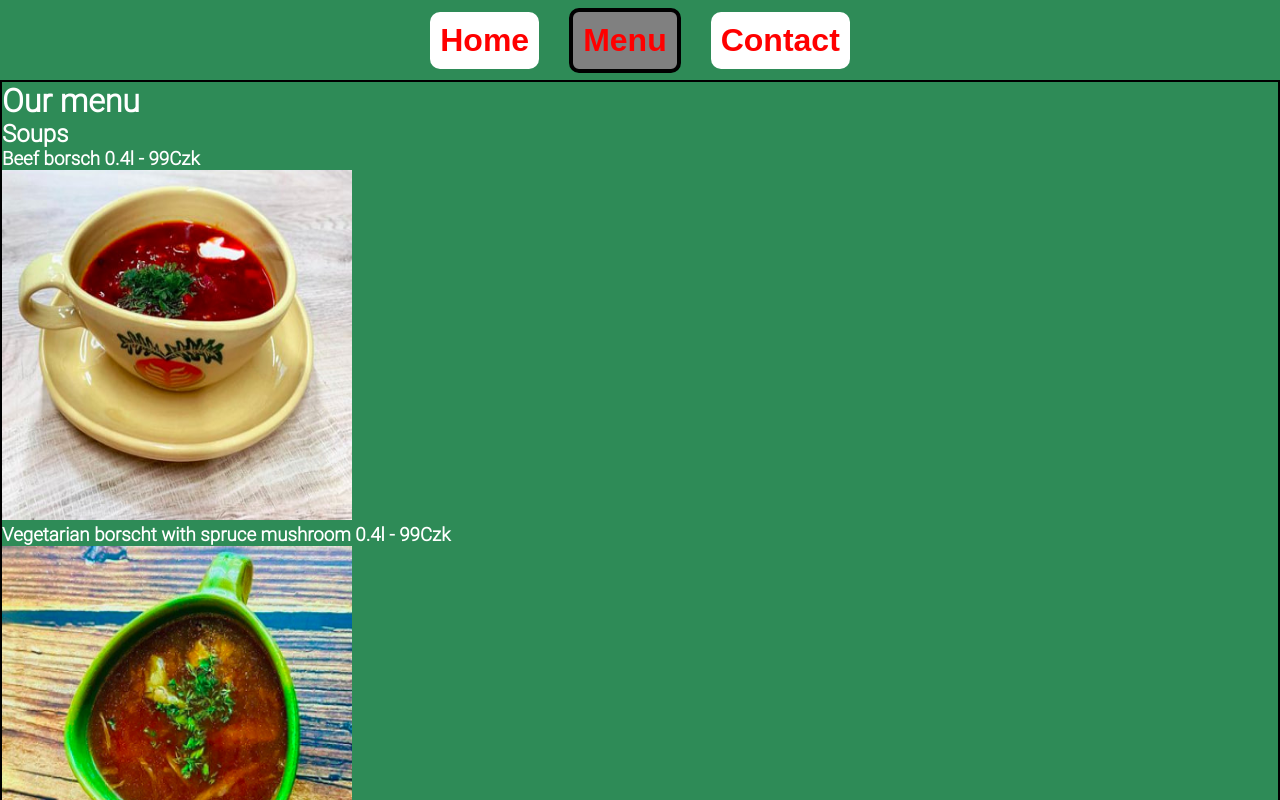
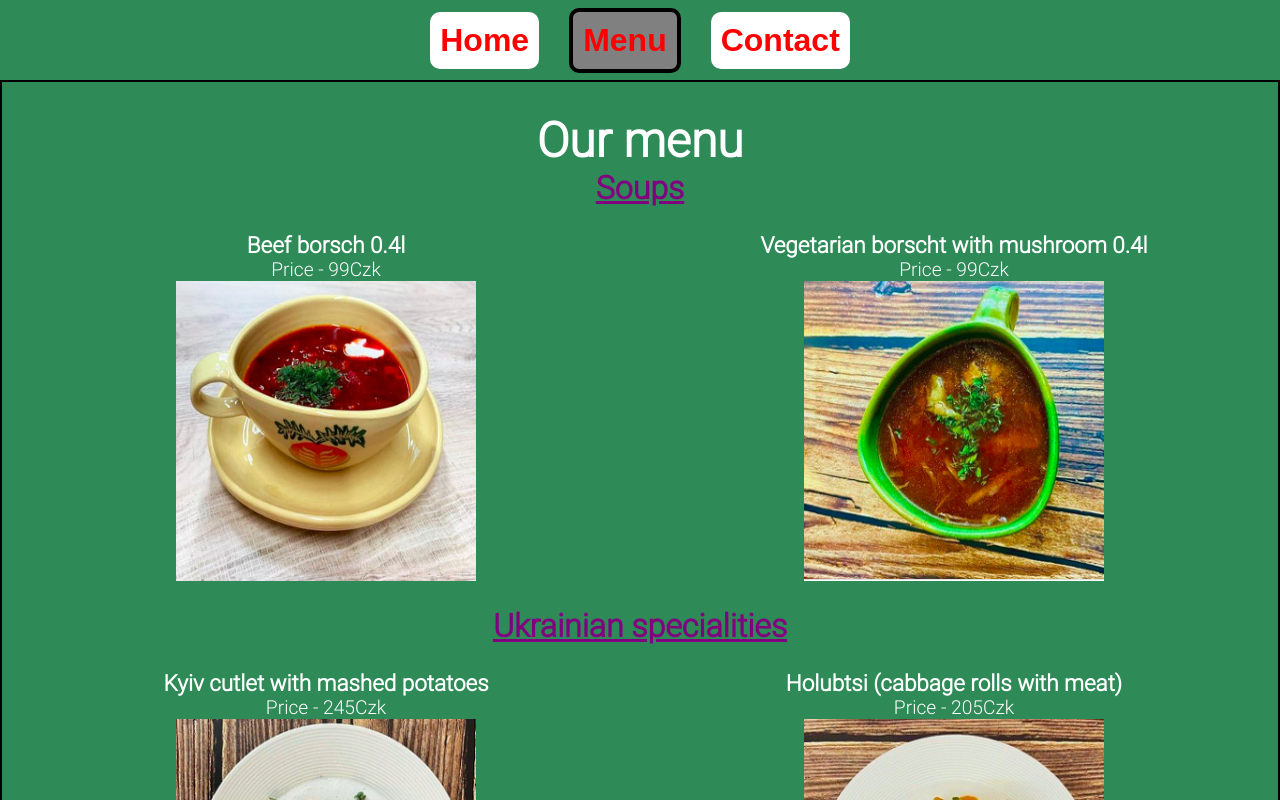
Before and after one commit to silenceinspace/Restaurant-page, a website with bundled scripts: page dist/index.html in a window 1280 px wide. Both pictures are taken after a click on the button "Menu". Shown: the top 800 px of the page. Built offline with nearby package versions, Linux system fonts and the light colour scheme.

Commit message:
Add styles to the menu page

```diff
--- a/src/initial-page.js
+++ b/src/initial-page.js
@@ -66,8 +66,9 @@ function renderHomePage(div) {
     "A place to return to for the best Ukrainian borsch in Prague!";
   restaurantStory.textContent =
     " Our cozy restaurant was opened back in 2021. As our main mission we saw the need to spread the word about the Ukrainian culture abroad and one of its biggest achievements - soup called borsch. Some people say it's just tasty soup, but we think there is more to it. The history, the symbol of true identity and the strongest nation.";
-  offerForVisiting.textContent =
-    "If that sounds interesting to you, please consider stopping by for a bowl of our special Ukrainian elixir!";
+  offerForVisiting.textContent = `If that sounds interesting to you, please consider stopping by for a bowl of our special Ukrainian elixir !
+    P.S. we also have other delicious Ukrainian tratidional food to try:D
+    `;
   tableHeader.textContent = "We are open:";
   addressBoldText.textContent =
     "Our Address: U Vodarny 10, 130 00 Prague 3 - Vinohrady";
@@ -101,6 +102,7 @@ function renderHomePage(div) {
   }
 
   // generate table with work hours for all 7 days
+  tableHeader.colSpan = "2";
   for (let i = 0; i < 7; i++) {
     const tableRow = document.createElement("tr");
     for (let j = 0; j < 2; j++) {
--- a/src/menu-page.js
+++ b/src/menu-page.js
@@ -25,32 +25,38 @@ function renderMenu(div) {
 
   // append DOM elements other DOM elements
   div.append(menuDiv);
-  soupsDiv.append(soupTitle);
-  mainCoursesDiv.append(mainCoursesTitle);
-  dessertsDiv.append(dessertsTitle);
-  menuDiv.append(currentPageTitle, soupsDiv, mainCoursesDiv, dessertsDiv);
+  menuDiv.append(
+    currentPageTitle,
+    soupTitle,
+    soupsDiv,
+    mainCoursesTitle,
+    mainCoursesDiv,
+    dessertsTitle,
+    dessertsDiv
+  );
 
   // divs with soup options on the menu
   for (let i = 0; i < 2; i++) {
     const div = document.createElement("div");
+    div.classList.add("dish-block");
     for (let j = 0; j < 1; j++) {
       const header = document.createElement("h3");
+      const para = document.createElement("p");
       const image = document.createElement("img");
-      image.height = "350";
-      image.width = "350";
 
       switch (i) {
         case 0:
-          header.textContent = "Beef borsch 0.4l - 99Czk";
+          header.textContent = "Beef borsch 0.4l";
+          para.textContent = "Price - 99Czk";
           image.src = "../src/images/menu/beef borsch.jpg";
           break;
         case 1:
-          header.textContent =
-            "Vegetarian borscht with spruce mushroom 0.4l - 99Czk";
+          header.textContent = "Vegetarian borscht with mushroom 0.4l";
+          para.textContent = "Price - 99Czk";
           image.src = "../src/images/menu/Vegeterian borsch.png";
           break;
       }
-      div.append(header, image);
+      div.append(header, para, image);
     }
     soupsDiv.append(div);
   }
@@ -58,38 +64,42 @@ function renderMenu(div) {
   // divs with main course optins on the menu
   for (let i = 0; i < 6; i++) {
     const div = document.createElement("div");
+    div.classList.add("dish-block");
+    const para = document.createElement("p");
     const header = document.createElement("h3");
     const img = document.createElement("img");
-    div.append(header, img);
-
-    img.height = "350";
-    img.width = "350";
+    div.append(header, para, img);
 
     switch (i) {
       case 0:
-        header.textContent = "Kyiv cutlet with mashed potatoes - 245Czk";
+        header.textContent = "Kyiv cutlet with mashed potatoes";
+        para.textContent = "Price - 245Czk";
         img.src = "../src/images/menu/Kyiv cutlet.png";
         break;
       case 1:
-        header.textContent = "Holubtsi (cabbage rolls with meat) - 205Czk";
+        header.textContent = "Holubtsi (cabbage rolls with meat)";
+        para.textContent = "Price - 205Czk";
         img.src = "../src/images/menu/Holubtsi.png";
         break;
       case 2:
         header.textContent =
-          "Nalysnyky stuffed with pork tongues and mushrooms served with asparagus - 180Czk";
+          "Nalysnyky stuffed with pork tongues";
+        para.textContent = "Price - 180Czk";
         img.src = "../src/images/menu/Nalysnyky.png";
         break;
       case 3:
-        header.textContent =
-          " Varenyky with potato filling (bags filled with potatoes) - 110Czk";
+        header.textContent = " Varenyky with potato filling";
+        para.textContent = "Price - 110Czk";
         img.src = "../src/images/menu/Varenyky.png";
         break;
       case 4:
-        header.textContent = "Deruns with sour cream and salad - 90Czk";
+        header.textContent = "Deruns with sour cream and salad";
+        para.textContent = "Price - 90Czk";
         img.src = "../src/images/menu/Deruns.png";
         break;
       case 5:
-        header.textContent = "Salo with borscht (two types of lard) - 70Czk";
+        header.textContent = "Salo with borscht (two types of lard)";
+        para.textContent = "Price - 70Czk";
         img.src = "../src/images/menu/Salo.png";
         break;
     }
@@ -99,21 +109,21 @@ function renderMenu(div) {
   // divs with desserts options on the menu
   for (let i = 0; i < 2; i++) {
     const div = document.createElement("div");
+    div.classList.add("dish-block");
+    const para = document.createElement("p");
     const header = document.createElement("h3");
     const image = document.createElement("img");
-    div.append(header, image);
-
-    // do it in CSS instead of JS?
-    image.height = "350";
-    image.width = "350";
+    div.append(header, para, image);
 
     switch (i) {
       case 0:
-        header.textContent = "Varenyky with sour cherries - 120Czk";
+        header.textContent = "Varenyky with sour cherries";
+        para.textContent = "Price - 120Czk";
         image.src = "../src/images/menu/Sweet varenyky.png";
         break;
       case 1:
-        header.textContent = "Cheesecakes (cottage cheese pancakes) - 115Czk";
+        header.textContent = "Cottage cheese pancakes";
+        para.textContent = "Price - 115Czk";
         image.src = "../src/images/menu/Cheesecakes.png";
         break;
     }
--- a/src/style.css
+++ b/src/style.css
@@ -84,6 +84,7 @@ body {
   }
 }
 
+/* styles for the home page */
 .home-section {
   display: grid;
   grid-template-columns: 1fr 1fr;
@@ -148,3 +149,46 @@ body {
     }
   }
 }
+
+/* add styles to the menu page */
+.menu-section {
+  padding: 30px;
+  & h1 {
+    font-size: 3rem;
+    text-align: center;
+  }
+
+  & h2 {
+    text-align: center;
+    font-size: 2rem;
+    color: purple;
+    text-decoration: underline;
+  }
+
+  & .soups,
+  & .main-courses,
+  & .desserts {
+    display: grid;
+    grid-template-columns: repeat(auto-fit, minmax(400px, 1fr));
+    justify-items: center;
+    gap: 40px;
+  }
+
+  /* for all dish cards */
+  & .dish-block {
+    width: 400px;
+    height: 400px;
+    padding-top: 25px;
+    padding-bottom: 25px;
+
+    & img {
+      width: 300px;
+      height: 300px;
+    }
+
+    &:not(img) {
+      text-align: center;
+      font-size: 1.2rem;
+    }
+  }
+}
```
Also changed, not shown: dist/main.js.
